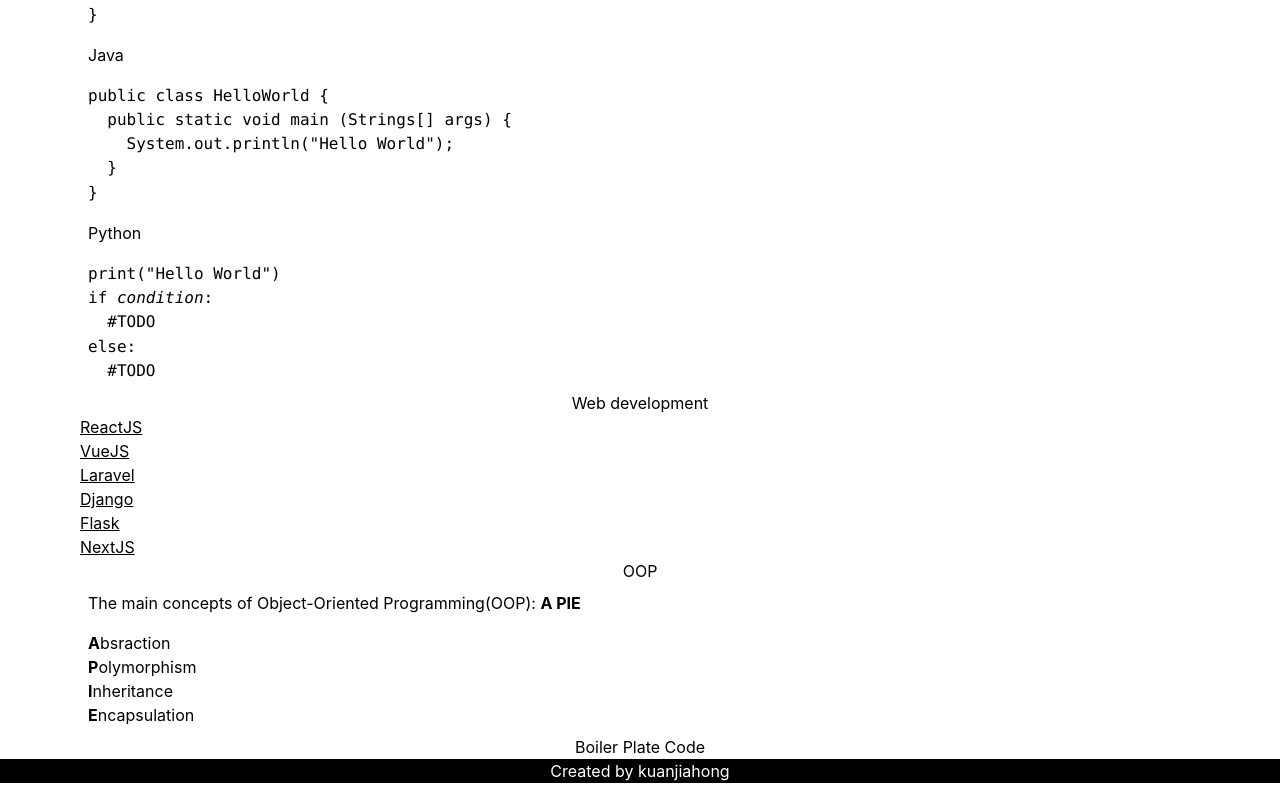
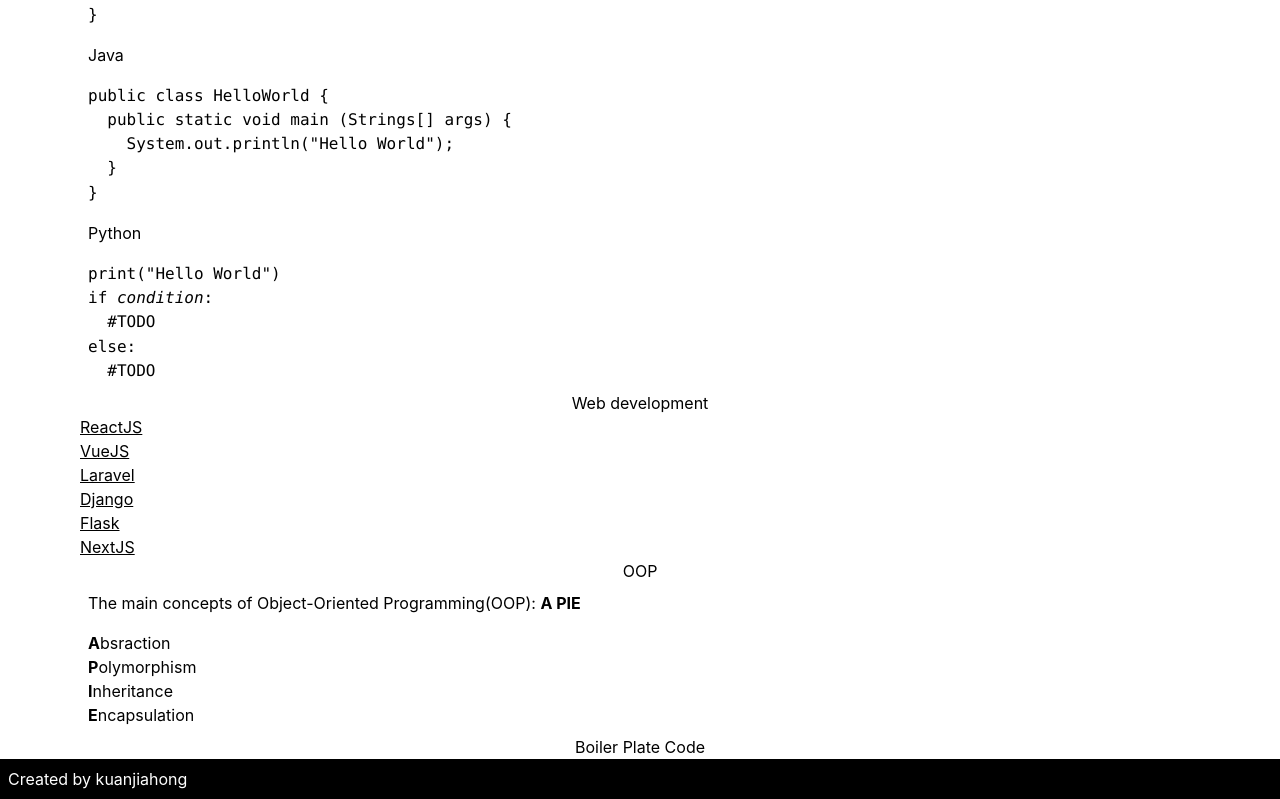
Before and after one commit to kuanjiahong/programming-wiki, a React (Create React App) app: page / in a window 1280 px wide. Shown: the part 1432-2231 px from the top of the page. Built offline with nearby package versions, Linux system fonts and the light colour scheme.

Commit message:
Removed text-center

```diff
--- a/src/Footer.js
+++ b/src/Footer.js
@@ -1,6 +1,6 @@
 function Footer() {
     return (
-        <footer className="text-center bg-black text-white mt-100">
+        <footer className="p-2 bg-black text-white mt-100">
             Created by <a href="https://github.com/kuanjiahong" target="_blank" rel="noreferrer">kuanjiahong</a>
         </footer>
     )
```
